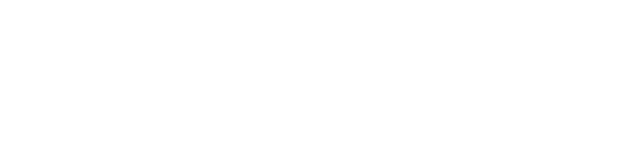
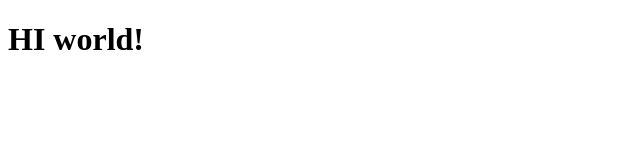
Before and after one commit to Deekshith44/javascript-revision, a plain HTML site: page Level Up Revision/index.html in a window 1280 px wide. Shown: the whole page, without its empty margins (0-640 px from the left). Drawn offline with Linux system fonts and the light colour scheme.

Commit message:
practice

```diff
--- a/Level Up Revision/index.html
+++ b/Level Up Revision/index.html
@@ -21,10 +21,12 @@ a{
 </head>
 <body>
 <!-- <ul class="list_item">
+
     <a href=""><li>Home</li></a>
     <a href=""><li>About</li></a>
     <a href=""><li>Services</li></a>
 </ul> -->
-    <script src="app.js"></script>
+<h1>HI world!</h1>
+<script src="app.js"></script>
 </body>
 </html>
```
Also changed, not shown: Level Up Revision/app.js (+138 -0 lines), Classes and oop/306484197_2035591956644737_8192171044006683550_n.jpg (deleted), Classes and oop/409179346_1426162834912484_7717695906855700298_n.jpg (deleted).
